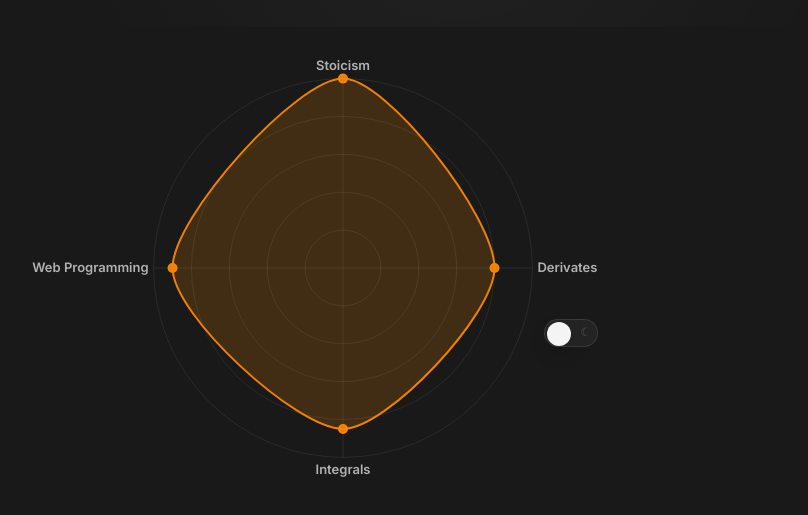
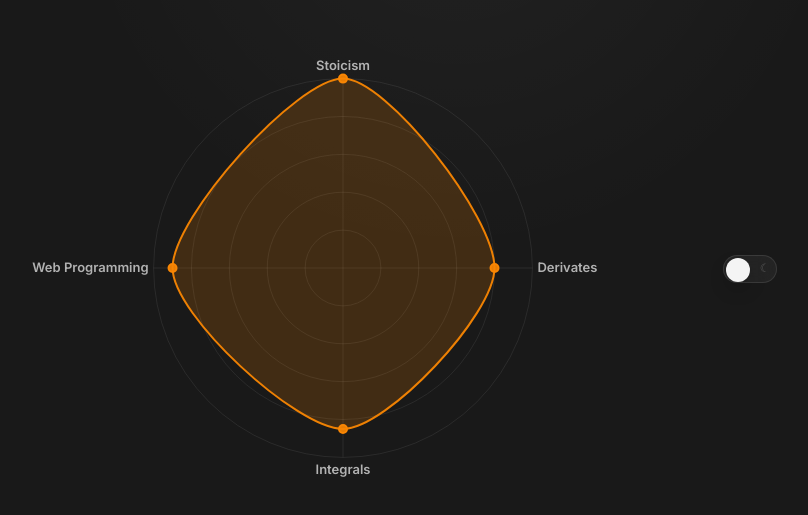
Before and after one commit to nc-2-zampini/radar-chart-widget, a plain HTML site: page index.html in a window 1280 px wide. Shown: the part 131-646 px from the top of the page, without its empty margins (183-991 px from the left). Drawn offline with nearby package versions, Linux system fonts and the light colour scheme.

Commit message:
Update style.css

```diff
--- a/style.css
+++ b/style.css
@@ -75,7 +75,6 @@ h1 {
   gap: 22px;
   align-items: center;
   padding: 24px;
-  background: var(--bg);
 }
 
 .chart-wrap {
@@ -114,8 +113,8 @@ h1 {
 
 .theme-toggle {
   position: fixed;
-  top: 58%;
-  right: 39%;
+  top: 50%;
+  right: 25%;
   transform: translateY(-50%);
   z-index: 10;
   border: 0;
```
